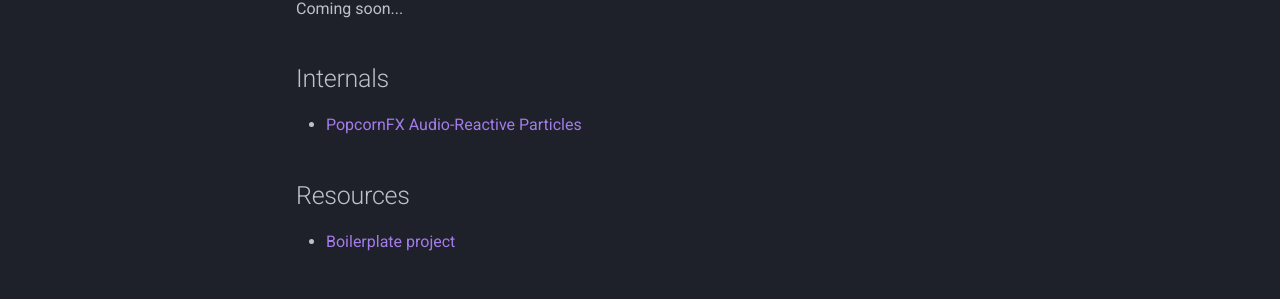
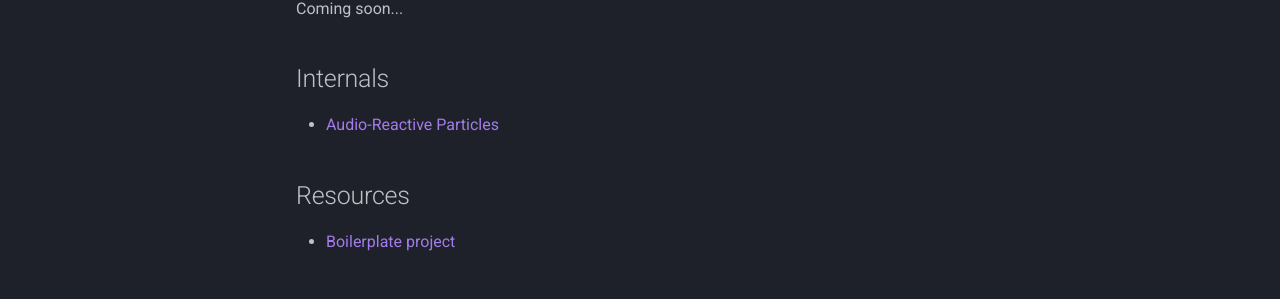
Before and after one commit to wiselencave/war3-pfx-docs, an MkDocs documentation site: the page built from docs/index.md, in a window 1280 px wide and 1165 px high. Shown: the part 566-865 px from the top of the window. Built offline with MkDocs 1.6.1 and Material for MkDocs 9.7.7, drawn with Linux system fonts in a browser that asks for light colours; comment, search, counter and statistics services are not loaded.

Commit message:
audio samplers fix

```diff
--- a/docs/index.md
+++ b/docs/index.md
@@ -14,7 +14,7 @@ Coming soon...
 
 ## Internals
 
-- [PopcornFX Audio-Reactive Particles](internals/audio-sampler.md)
+- [Audio-Reactive Particles](internals/audio-sampler.md)
 
 ## Resources
 - [Boilerplate project](https://github.com/wiselencave/war3-pfx-boilerplate)
```
